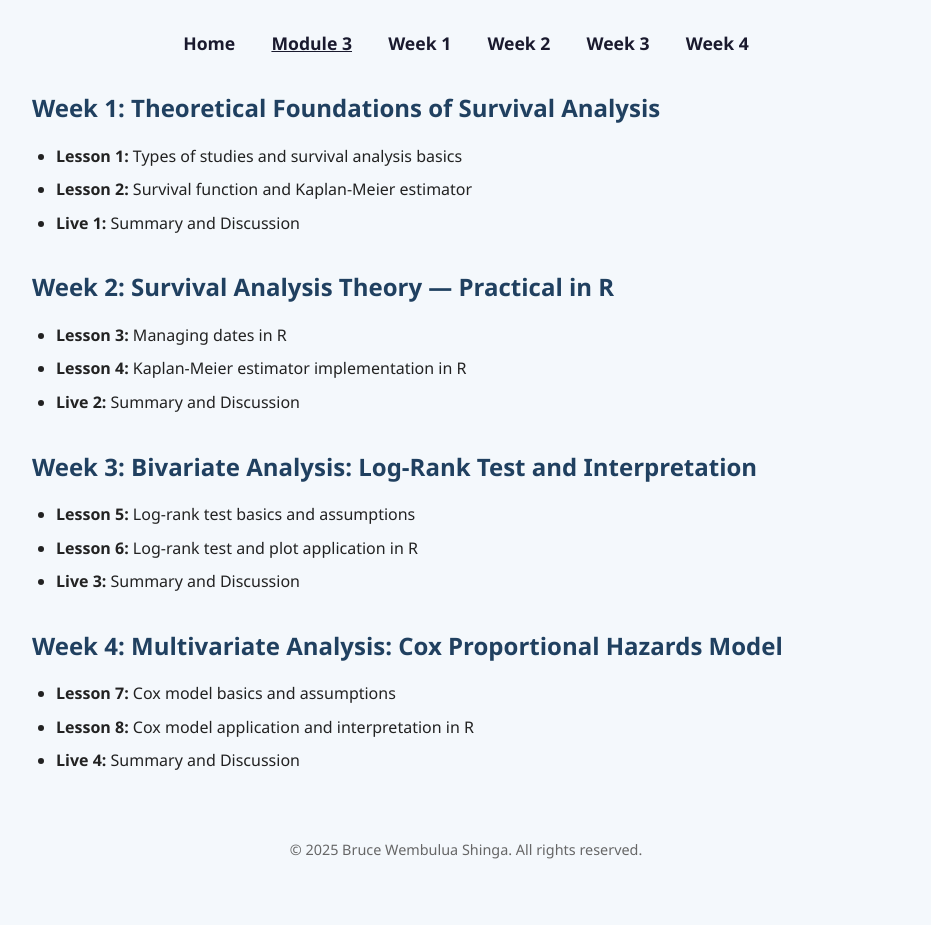
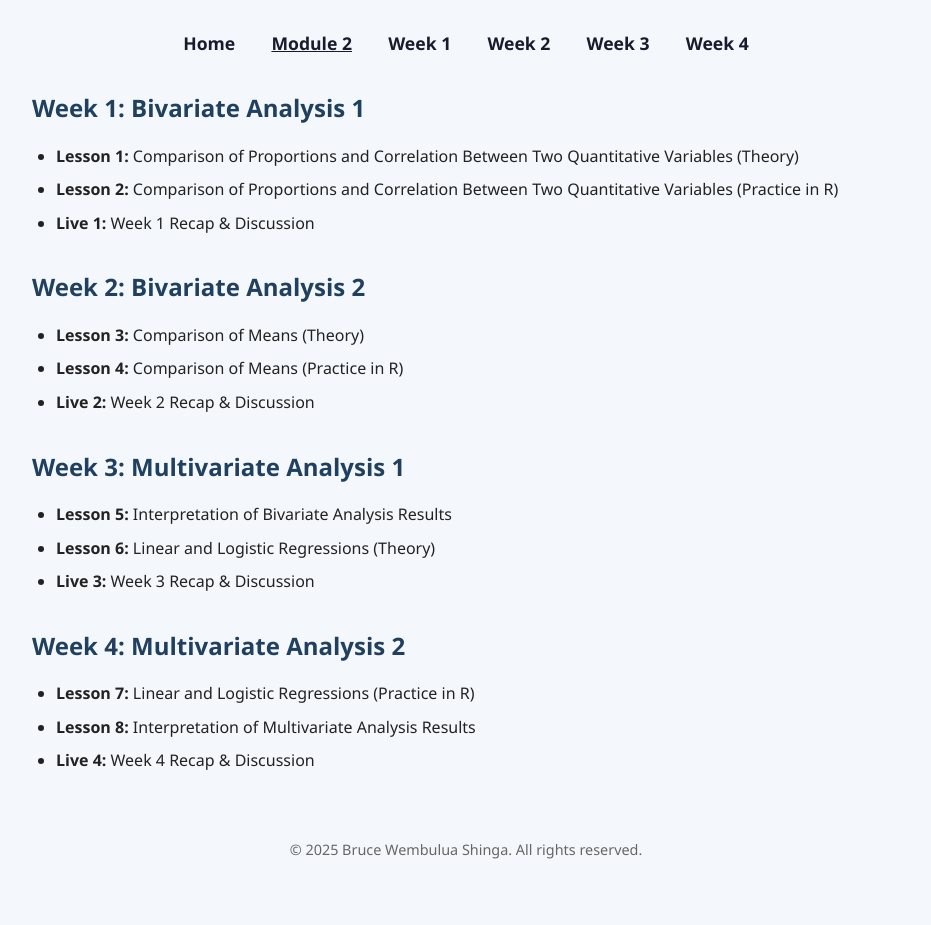
Before and after one commit to wems1987/bruce-research-site, a plain HTML site: page module3.html in a window 1280 px wide. Shown: the part 179-1104 px from the top of the page, without its empty margins (174-1105 px from the left). Drawn offline with Linux system fonts and the light colour scheme.

Commit message:
Update module3.html

```diff
--- a/module3.html
+++ b/module3.html
@@ -3,7 +3,7 @@
 <head>
   <meta charset="UTF-8" />
   <meta name="viewport" content="width=device-width, initial-scale=1" />
-  <title>Module 3 – Survival Analysis & Cox Model – Bruce Wembulua Shinga</title>
+  <title>Module 2 – Bivariate & Multivariate Analysis – Bruce Wembulua Shinga</title>
   <style>
     * { box-sizing: border-box; margin: 0; padding: 0; }
     body {
@@ -80,12 +80,13 @@
 </head>
 <body>
   <header>
-    <h1>Module 3: Survival Analysis &amp; Cox Model</h1>
+    <h1>Module 2: Bivariate &amp; Multivariate Analysis</h1>
     <a href="index.html" class="btn">← Back to Home</a>
   </header>
+
   <nav>
     <a href="index.html">Home</a>
-    <a href="module3.html" style="text-decoration: underline;">Module 3</a>
+    <a href="module2.html" style="text-decoration: underline;">Module 2</a>
     <a href="#week1">Week 1</a>
     <a href="#week2">Week 2</a>
     <a href="#week3">Week 3</a>
@@ -93,38 +94,38 @@
   </nav>
 
   <section id="week1">
-    <h2>Week 1: Theoretical Foundations of Survival Analysis</h2>
+    <h2>Week 1: Bivariate Analysis 1</h2>
     <ul>
-      <li><strong>Lesson 1:</strong> Types of studies and survival analysis basics</li>
-      <li><strong>Lesson 2:</strong> Survival function and Kaplan-Meier estimator</li>
-      <li><strong>Live 1:</strong> Summary and Discussion</li>
+      <li><strong>Lesson 1:</strong> Comparison of Proportions and Correlation Between Two Quantitative Variables (Theory)</li>
+      <li><strong>Lesson 2:</strong> Comparison of Proportions and Correlation Between Two Quantitative Variables (Practice in R)</li>
+      <li><strong>Live 1:</strong> Week 1 Recap & Discussion</li>
     </ul>
   </section>
 
   <section id="week2">
-    <h2>Week 2: Survival Analysis Theory — Practical in R</h2>
+    <h2>Week 2: Bivariate Analysis 2</h2>
     <ul>
-      <li><strong>Lesson 3:</strong> Managing dates in R</li>
-      <li><strong>Lesson 4:</strong> Kaplan-Meier estimator implementation in R</li>
-      <li><strong>Live 2:</strong> Summary and Discussion</li>
+      <li><strong>Lesson 3:</strong> Comparison of Means (Theory)</li>
+      <li><strong>Lesson 4:</strong> Comparison of Means (Practice in R)</li>
+      <li><strong>Live 2:</strong> Week 2 Recap & Discussion</li>
     </ul>
   </section>
 
   <section id="week3">
-    <h2>Week 3: Bivariate Analysis: Log-Rank Test and Interpretation</h2>
+    <h2>Week 3: Multivariate Analysis 1</h2>
     <ul>
-      <li><strong>Lesson 5:</strong> Log-rank test basics and assumptions</li>
-      <li><strong>Lesson 6:</strong> Log-rank test and plot application in R</li>
-      <li><strong>Live 3:</strong> Summary and Discussion</li>
+      <li><strong>Lesson 5:</strong> Interpretation of Bivariate Analysis Results</li>
+      <li><strong>Lesson 6:</strong> Linear and Logistic Regressions (Theory)</li>
+      <li><strong>Live 3:</strong> Week 3 Recap & Discussion</li>
     </ul>
   </section>
 
   <section id="week4">
-    <h2>Week 4: Multivariate Analysis: Cox Proportional Hazards Model</h2>
+    <h2>Week 4: Multivariate Analysis 2</h2>
     <ul>
-      <li><strong>Lesson 7:</strong> Cox model basics and assumptions</li>
-      <li><strong>Lesson 8:</strong> Cox model application and interpretation in R</li>
-      <li><strong>Live 4:</strong> Summary and Discussion</li>
+      <li><strong>Lesson 7:</strong> Linear and Logistic Regressions (Practice in R)</li>
+      <li><strong>Lesson 8:</strong> Interpretation of Multivariate Analysis Results</li>
+      <li><strong>Live 4:</strong> Week 4 Recap & Discussion</li>
     </ul>
   </section>
 
```
